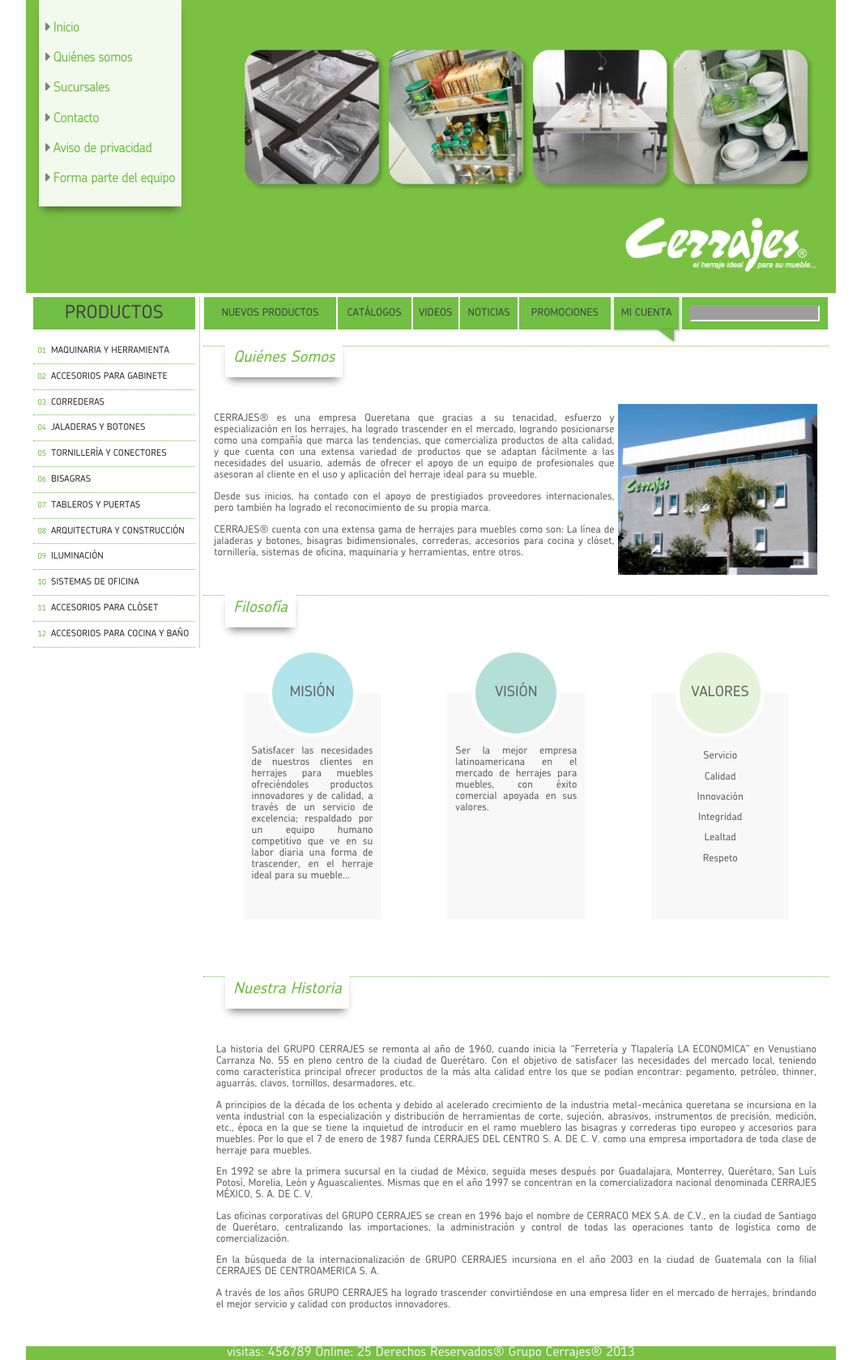
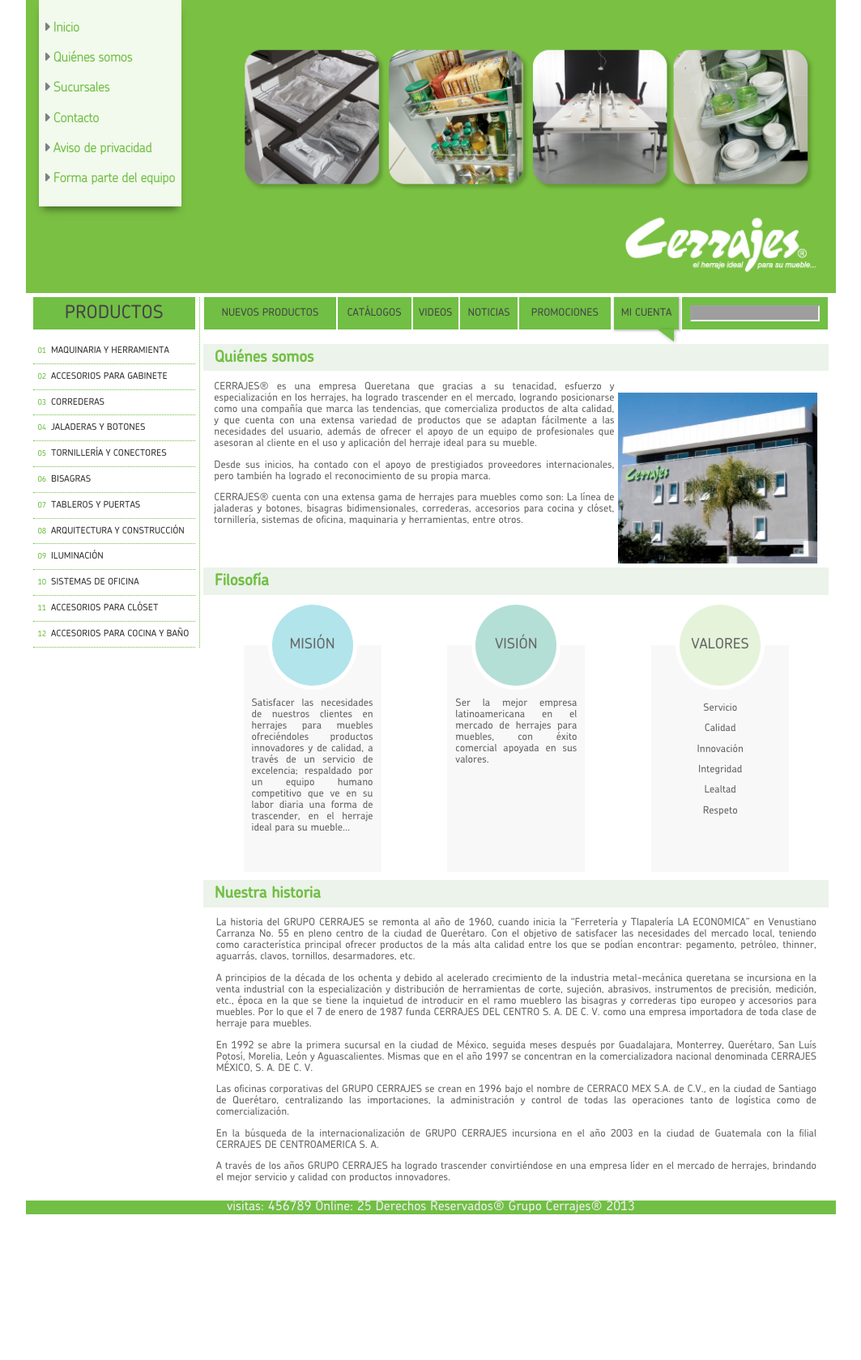
Before and after one commit to ADRIANVEGA9/www.cerrajes.com, a PHP site: page /qs.php in a window 1280 px wide. Shown: the whole page at 81% size, without its empty margins (108-1171 px from the left). After the commit the page ends 1500 px from the top, so only its background shows below. Run offline with PHP 8.4, Linux system fonts and the light colour scheme; some libraries are stand-ins or nearby versions; grey boxes are pictures that could not be loaded.

Commit message:
nuevos productos
jquery para menu nuevos productos y mostrar/ocultar imagenes
agregar ssection id="contenido" para igualar todas las secciones

```diff
--- a/catalogos.php
+++ b/catalogos.php
@@ -18,11 +18,8 @@
 	</section>
 	<section id="contenedor">
 		<?php require(".nav.php") ?>
-		<section>
+		<section  id="contenido">
 			<div class="tituloSeccion"><strong>Catálogos</strong></div>
-			<article class="articuloSeccionT2">
-
-			</article>
 		</section>
 
 
--- a/contacto.php
+++ b/contacto.php
@@ -18,11 +18,8 @@
 	</section>
 	<section id="contenedor">
 		<?php require(".nav.php") ?>
-		<section>
+		<section  id="contenido">
 			<div class="tituloSeccion"><strong>Contacto</strong></div>
-			<article class="articuloSeccionT2">
-
-			</article>
 		</section>
 
 
--- a/css/estilos.css
+++ b/css/estilos.css
@@ -36,7 +36,7 @@ body
 }
 footer
 {
-	background: #7AC143;
+	background: #71BF44;
 	color: #EEE;
 	margin-top: 1em;
 }
@@ -149,41 +149,44 @@ nav td.activo
 }
 #contenido section article figure {
 	display: inline-block;
-	font-size: .8em;
-	padding: 0 1em 2em 0;
+	padding-top: 1em;
 	vertical-align: top;
-	width: 25%;
 }
 #contenido #np_iconos {
 	padding-top: 1em;
 	text-align: left;
 	width: 100%;
 }
-#contenido #np_iconos figure {
-	width: 50px;
-	display: inline-block;
-	margin-right: 2%;
-	text-align: center;
-	vertical-align: top;
+#contenido #np_iconos section {
+	min-height: 70px;
+	padding-bottom: 1em;
+	width: 6.5%;
 }
-#contenido #np_iconos figure div {
+#contenido #np_iconos section figure {
 	background: rgb(186, 224, 224);
 	border-radius: 50px;
+	display: inline-block;
 	height: 50px;
-	position: absolute;
+	margin-right: 2%;
+	vertical-align: top;
 	width: 50px;
 }
-#contenido #np_iconos figure img {
+#contenido #np_iconos section figcaption {
+	font-size: .7em;
+}
+#contenido #np_iconos section figure img {
 	left: -5%;
 	position: relative;
 	top: -5%;
 	width: 110%;
+	transition: all linear .3s;
 }
-#contenido #np_iconos figure img:hover {
+#contenido #np_iconos section figure img:hover {
 	cursor: pointer;
-	left: -25%;
-	top: -25%;
-	width: 150%;
+/*	.left: 15%;
+	.top: 15%;
+	.width: 130%;*/
+	transform: scale(1.30); /*rotate(360deg)*/
 }
 #contenido #np_info {
 	padding: 1em 0 1em 0;
@@ -192,6 +195,19 @@ nav td.activo
 }
 #contenido #np_info figure img {
 	width: 100%
+}
+#contenido .noticias{
+	padding-top: 1em;
+}
+#contenido .noticias figure img{
+	width: 100%;
+}
+#contenido .videos article figure {
+	display: inline-block;
+	font-size: .8em;
+	padding: 0 1em 2em 0;
+	vertical-align: top;
+	width: 25%;
 }
 #cuenta {
 	box-shadow: 1px 1px 2px 1px #CACBCD; /*rgba(0, 0, 0, .3);*/
@@ -266,6 +282,8 @@ nav td.activo
 {
 	display: inline-block;
 	font-size: 0.79em;
+	max-height: 340px;
+	padding-top: 1em;
 	vertical-align: top;
 	width: 32%;
 }
@@ -305,16 +323,11 @@ nav td.activo
 	padding-right: 1px !important;
 	padding-top: 15px !important;
 }
-.nuevosProductosCirculo
-{
-	border-radius: 70px;
-	box-shadow: 0px 0px 1px 5px rgba(255, 255, 255, 1);
+.icono {
 	display: inline-block;
-	font-size: 1.4em;
-	height: 100px;
-	line-height: 100px;
+	padding-right: 4%;
 	text-align: center;
-	width: 100px;
+	vertical-align: top;
 }
 .rectangulo
 {
@@ -352,29 +365,6 @@ nav td.activo
 	float: right;
 	margin-before: 1em;
 }
-.tituloQS {
-	color: #71BF44;
-	display: block;
-	font-size: 1.2em;
-	height: 70px;
-	line-height: 60px;
-	margin: 0 auto;
-	position: relative;
-	text-align: left;
-	text-transform: capitalize;
-	top: -15px;
-	width: 93%;
-	z-index: 10;
-	}
-.tituloQS span
-{
-	background: #FFF;
-	box-shadow: 0px 8px 10px -5px rgba(0, 0, 0, .5);
-	font-style: italic;
-	padding: .7em .5em;
-	position: relative;
-	z-index: 100;
-}
 .tituloSeccion {
 	background: #ECF3EA;
 	color: #71BF44;
@@ -382,7 +372,6 @@ nav td.activo
 	padding: .3em .7em;
 	position: relative;
 	text-align: left;
-	text-transform: capitalize;
 }
 .triangulo_top_right
 {
@@ -412,3 +401,9 @@ nav td.activo
 .videoSubTitulo {
 	padding-bottom: 1em;
 }
+._on {
+	display: block ;
+}
+._off {
+	display: none ;
+}
--- a/equipo.php
+++ b/equipo.php
@@ -18,11 +18,8 @@
 	</section>
 	<section id="contenedor">
 		<?php require(".nav.php") ?>
-		<section>
+		<section  id="contenido">
 			<div class="tituloSeccion"><strong>Forma parte del equipo</strong></div>
-			<article class="articuloSeccionT2">
-
-			</article>
 		</section>
 
 
--- a/home.php
+++ b/home.php
@@ -18,8 +18,8 @@
 	</section>
 	<section id="contenedor">
 		<?php require(".nav.php") ?>
-		<section>
-			<div class="tituloSeccion"><strong>Home</strong></div>
+		<section  id="contenido">
+			<div class="tituloSeccion"><strong>Cerrajes</strong></div>
 			<article class="articuloSeccionT2">
 				<p>Lorem ipsum dolor sit amet, consectetur adipisicing elit. Molestiae, eum, obcaecati rem eveniet vero illum omnis accusamus quisquam sequi ipsam fugiat debitis tenetur esse expedita molestias assumenda illo. Architecto, eligendi!</p>
 
--- a/privacidad.php
+++ b/privacidad.php
@@ -18,7 +18,7 @@
 	</section>
 	<section id="contenedor">
 		<?php require(".nav.php") ?>
-		<section>
+		<section  id="contenido">
 			<div class="tituloSeccion"><strong>Aviso de privacidad</strong></div>
 			<article class="articuloSeccionT2">
 
--- a/promociones.php
+++ b/promociones.php
@@ -18,11 +18,8 @@
 	</section>
 	<section id="contenedor">
 		<?php require(".nav.php") ?>
-		<section>
+		<section  id="contenido">
 			<div class="tituloSeccion"><strong>Promociones</strong></div>
-			<article class="articuloSeccionT2">
-
-			</article>
 		</section>
 
 
--- a/qs.php
+++ b/qs.php
@@ -18,8 +18,9 @@
 	</section>
 	<section id="contenedor">
 		<?php require(".nav.php") ?>
-		<section class="seccion">
-			<div class="tituloQS"><span>quiénes somos</span></div>
+		<section id="contenido">
+			<section>
+				<div class="tituloSeccion"><strong>Quiénes somos</strong></div>
 				<article class="articuloSeccionT2">
 					<p>CERRAJES® es una empresa Queretana que gracias a su tenacidad, esfuerzo y especialización en los herrajes, ha logrado trascender en el mercado, logrando posicionarse como una compañía que marca las tendencias, que comercializa productos de alta calidad, y que cuenta con una extensa variedad de productos que se adaptan fácilmente a las necesidades del usuario, además de ofrecer el apoyo de un equipo de profesionales que asesoran al cliente en el uso y aplicación del herraje ideal para su mueble.</p>
 
@@ -31,8 +32,8 @@
 					<figure><img src="imagenessitio/img.jpg"></figure>
 				</article>
 			</section>
-		<section class="seccion">
-			<div class="tituloQS"><span>filosofía</span></div>
+			<section>
+				<div class="tituloSeccion"><strong>Filosofía</strong></div>
 				<article class="articuloSeccionT1">
 					<div id="circulo1" class="circulo">MISIÓN</div>
 					<div class="rectangulo"><p>
@@ -57,8 +58,8 @@
 					</div>
 				</article>
 			</section>
-		<section class="seccion">
-			<div class="tituloQS"><span>nuestra historia</span></div>
+			<section>
+				<div class="tituloSeccion"><strong>Nuestra historia</strong></div>
 				<article class="articuloSeccionT3">
 					<p>La historia del GRUPO CERRAJES se remonta al año de 1960, cuando inicia la “Ferretería y Tlapalería LA ECONOMICA” en Venustiano Carranza No. 55 en pleno centro de la ciudad de Querétaro. Con el objetivo de satisfacer las necesidades del mercado local, teniendo como característica principal ofrecer productos de la más alta calidad entre los que se podían encontrar: pegamento, petróleo, thinner, aguarrás, clavos, tornillos, desarmadores, etc. </p>
 					<p>A principios de la década de los ochenta y debido al acelerado crecimiento de la industria metal-mecánica queretana se incursiona en la venta industrial con la especialización y distribución de herramientas de corte, sujeción, abrasivos, instrumentos de precisión, medición, etc., época en la que se tiene la inquietud de introducir en el ramo mueblero las bisagras y correderas tipo europeo y accesorios para muebles. Por lo que el 7 de enero de 1987 funda CERRAJES DEL CENTRO S. A. DE C. V. como una empresa importadora de toda clase de herraje para muebles. </p>
@@ -69,6 +70,7 @@
 				</article>
 			</section>
 		</section>
+	</section>
 	<?php require(".footer.php") ?>
 </body>
 </html>
--- a/sucursales.php
+++ b/sucursales.php
@@ -18,11 +18,8 @@
 	</section>
 	<section id="contenedor">
 		<?php require(".nav.php") ?>
-		<section>
+		<section  id="contenido">
 			<div class="tituloSeccion"><strong>Sucursales</strong></div>
-			<article class="articuloSeccionT2">
-
-			</article>
 		</section>
 
 
--- a/videos.php
+++ b/videos.php
@@ -29,7 +29,7 @@ overlayOpacity: "0.6",//transparencia
 	<section id="contenedor">
 		<?php require(".nav.php") ?>
 		<section id="contenido">
-			<div class="tituloSeccion"><strong>VIDEOS DE INSTALACIÓN</strong></div>
+			<div class="tituloSeccion"><strong>Videos de instalación</strong></div>
 			<section class="videos">
 
 				<div class="videoSubTitulo">Accesorios para gabinete</div>
```
Also changed, not shown: noticias.php (+4 -6 lines), nuevosProductos.php (+68 -11 lines). Lines whose indentation alone changed are shown as unchanged.
